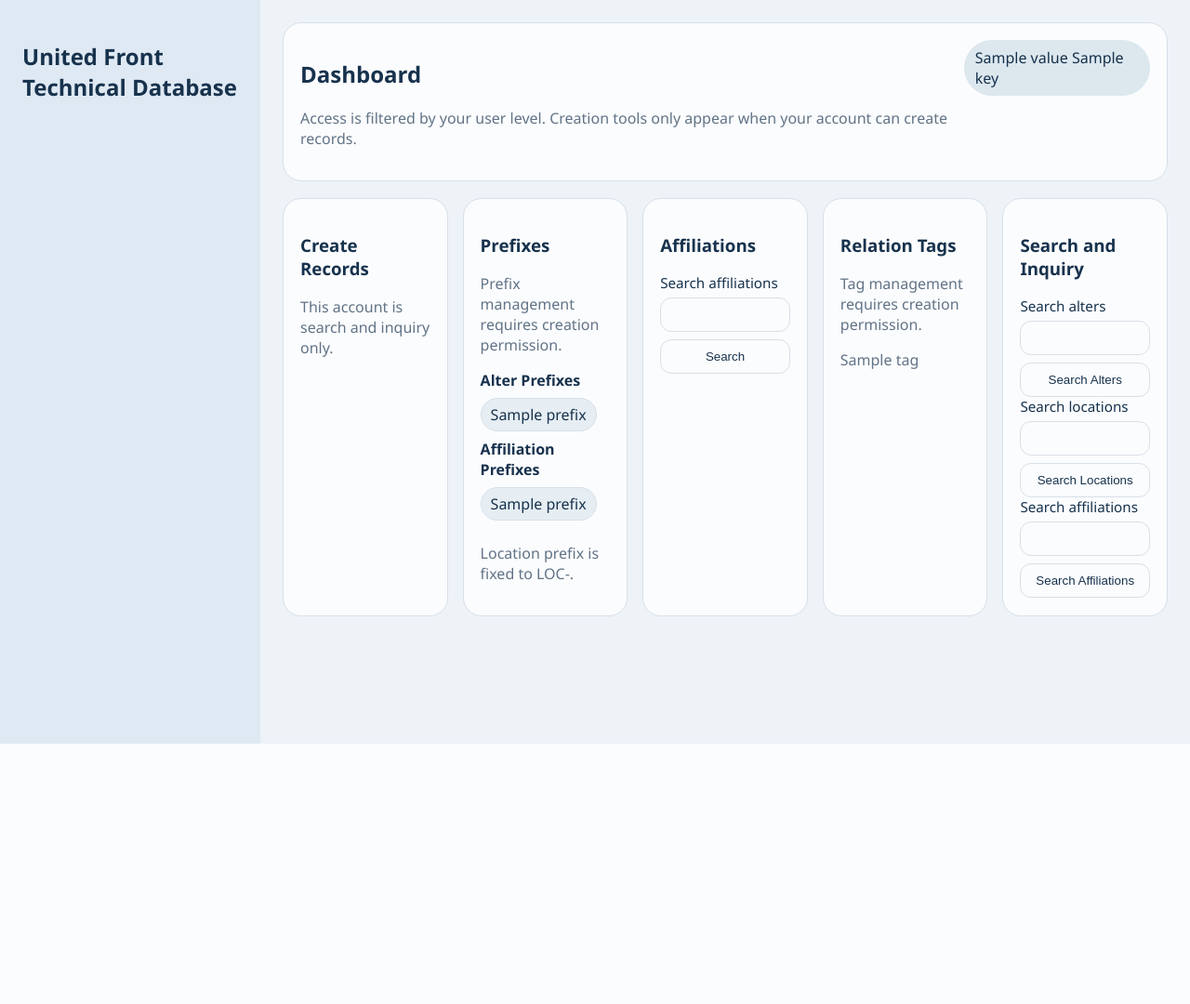
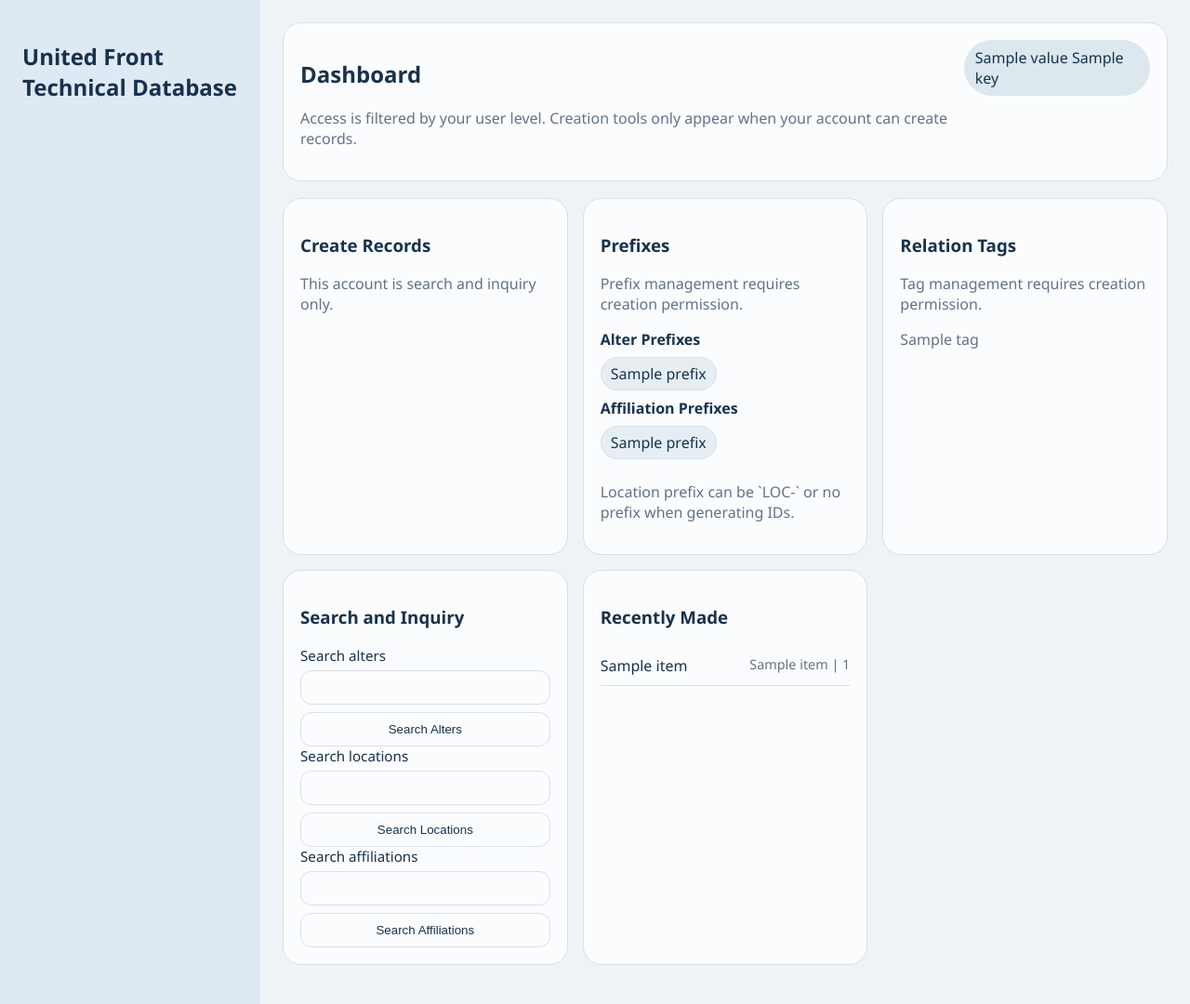
Before and after one commit to ArtyDaSmarty/UFTracker, a Flask app: template templates/dashboard.html in a window 1280 px wide. Shown: the whole page at 93% size. Before the commit the page ends 800 px from the top, so only its background shows below. Run offline with Flask 3, Linux system fonts and the light colour scheme; the template is opened without the code that fills it: most values are stand-ins (such as "Sample title", 1, 10 or a date in 2020).

Commit message:
Update dashboard.html

```diff
--- a/templates/dashboard.html
+++ b/templates/dashboard.html
@@ -12,25 +12,53 @@
   </div>
 </section>
 
-<section class="grid cols-5">
+<section class="grid cols-3">
   <div class="card">
     <h3>Create Records</h3>
     {% if can_create_records %}
     <form method="post" action="{{ url_for('create_record', kind='alter') }}" class="stack compact">
       <label>Alter name<input name="name" required></label>
-      <label>Alter ID<input name="entry_id" placeholder="Leave blank to auto-generate"></label>
+      <label>Alter ID<input name="entry_id" placeholder="Leave blank to use generated or manual ID"></label>
       <label>Access level
         <select name="level">{% for level in entry_level_options %}{% if current_level == 4 or level <= current_level %}<option value="{{ level }}" {% if level == current_level or (current_level == 4 and level == 3) %}selected{% endif %}>Level {{ level }}</option>{% endif %}{% endfor %}</select>
       </label>
       <button class="primary">Create Alter</button>
     </form>
-    <form method="post" action="{{ url_for('create_record', kind='location') }}" class="stack compact">
+    <form method="post" action="{{ url_for('generate_id', kind='alter') }}" class="stack compact top-gap inline-form-card">
+      <label>Generate Alter ID Prefix
+        <select name="prefix">
+          <option value="">No Prefix</option>
+          {% for prefix in alter_prefixes %}<option value="{{ prefix }}">{{ prefix }}</option>{% endfor %}
+        </select>
+      </label>
+      <button type="submit">Generate Alter ID</button>
+    </form>
+
+    <form method="post" action="{{ url_for('create_record', kind='location') }}" class="stack compact top-gap">
       <label>Location name<input name="name" required></label>
-      <label>Location ID<input name="entry_id" placeholder="Leave blank to auto-generate LOC-"></label>
+      <label>Location ID<input name="entry_id" placeholder="Leave blank to use generated or manual ID"></label>
       <label>Access level
         <select name="level">{% for level in entry_level_options %}{% if current_level == 4 or level <= current_level %}<option value="{{ level }}" {% if level == current_level or (current_level == 4 and level == 3) %}selected{% endif %}>Level {{ level }}</option>{% endif %}{% endfor %}</select>
       </label>
       <button class="primary">Create Location</button>
+    </form>
+    <form method="post" action="{{ url_for('generate_id', kind='location') }}" class="stack compact top-gap inline-form-card">
+      <label>Generate Location ID Prefix
+        <select name="prefix">
+          <option value="">No Prefix</option>
+          <option value="LOC-">LOC-</option>
+        </select>
+      </label>
+      <button type="submit">Generate Location ID</button>
+    </form>
+
+    <form method="post" action="{{ url_for('create_record', kind='affiliation') }}" class="stack compact top-gap">
+      <label>Affiliation name<input name="name" required></label>
+      <label>Affiliation ID<input name="entry_id" placeholder="Leave blank to auto-generate"></label>
+      <label>Access level
+        <select name="level">{% for level in entry_level_options %}{% if current_level == 4 or level <= current_level %}<option value="{{ level }}" {% if level == current_level or (current_level == 4 and level == 3) %}selected{% endif %}>Level {{ level }}</option>{% endif %}{% endfor %}</select>
+      </label>
+      <button class="primary">Create Affiliation</button>
     </form>
     {% else %}
     <p class="muted">This account is search and inquiry only.</p>
@@ -80,27 +108,8 @@
         </div>
         {% endfor %}
       </div>
-      <p class="muted">Location prefix is fixed to LOC-.</p>
+      <p class="muted">Location prefix can be `LOC-` or no prefix when generating IDs.</p>
     </div>
-  </div>
-
-  <div class="card">
-    <h3>Affiliations</h3>
-    {% if can_create_records %}
-    <form method="post" action="{{ url_for('create_record', kind='affiliation') }}" class="stack compact">
-      <label>Affiliation name<input name="name" required></label>
-      <label>Affiliation ID<input name="entry_id" placeholder="Leave blank to auto-generate"></label>
-      <label>Access level
-        <select name="level">{% for level in entry_level_options %}{% if current_level == 4 or level <= current_level %}<option value="{{ level }}" {% if level == current_level or (current_level == 4 and level == 3) %}selected{% endif %}>Level {{ level }}</option>{% endif %}{% endfor %}</select>
-      </label>
-      <button class="primary">Create Affiliation</button>
-    </form>
-    {% endif %}
-    <form method="get" action="{{ url_for('search') }}" class="stack compact">
-      <input type="hidden" name="kind" value="affiliation">
-      <label>Search affiliations<input name="q"></label>
-      <button>Search</button>
-    </form>
   </div>
 
   <div class="card">
@@ -139,5 +148,22 @@
       <button>Search Affiliations</button>
     </form>
   </div>
+
+  <div class="card">
+    <h3>Recently Made</h3>
+    <div class="stack compact">
+      {% for item in context.recent_changes %}
+      {% if item.kind == 'alter' %}
+      <a class="list-item" href="{{ url_for('alter_detail', alter_id=item.id) }}">{{ item.name }} <span>{{ item.label }} | {{ item.id }}</span></a>
+      {% elif item.kind == 'location' %}
+      <a class="list-item" href="{{ url_for('location_detail', location_id=item.id) }}">{{ item.name }} <span>{{ item.label }} | {{ item.id }}</span></a>
+      {% else %}
+      <a class="list-item" href="{{ url_for('affiliation_detail', affiliation_id=item.id) }}">{{ item.name }} <span>{{ item.label }} | {{ item.id }}</span></a>
+      {% endif %}
+      {% else %}
+      <p class="muted">No recent visible changes.</p>
+      {% endfor %}
+    </div>
+  </div>
 </section>
 {% endblock %}
```
